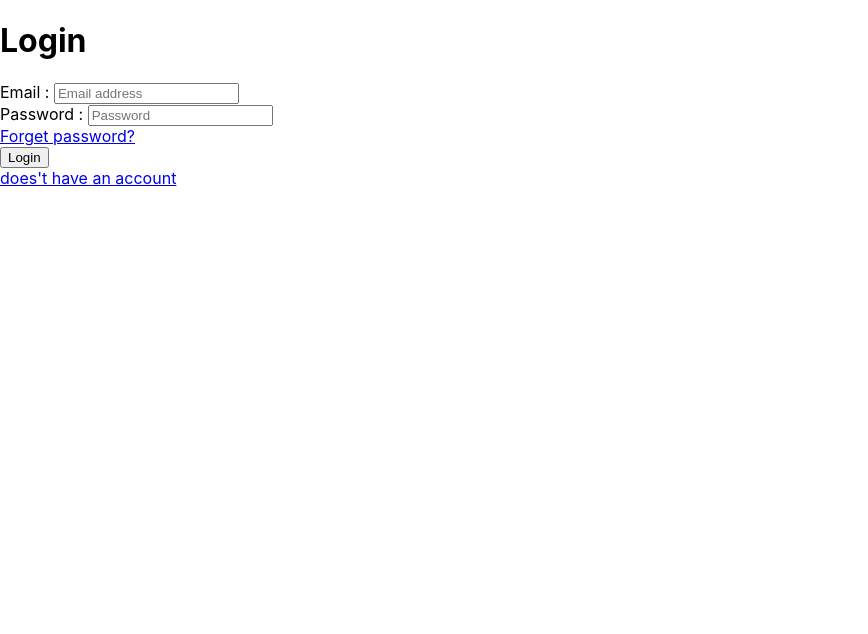
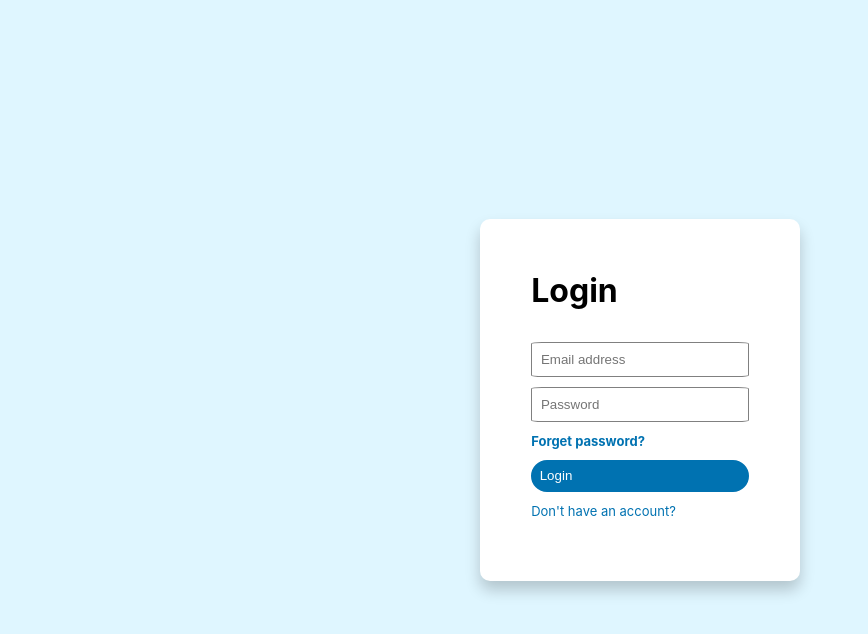
Before and after one commit to HseinKt/datingapp, a React (Create React App) app in the folder front_end/: page /login in a window 1280 px wide. Shown: the top 634 px of the page, without its empty margins (0-868 px from the left). Built offline with nearby package versions, Linux system fonts and the light colour scheme.

Commit message:
added login style

```diff
--- a/front_end/src/components/login_page/index.js
+++ b/front_end/src/components/login_page/index.js
@@ -3,11 +3,11 @@ import { useState } from "react";
 const LoginPage = () => {
     const [email, setEmail] = useState("");
     const [password, setPassword] = useState("");
+    const [user, setUser] = useState("");
 
     const handleSubmit = async(e)=> {
         e.preventDefault();
     }
-
 
     return (
         <div className="lgn-container">
@@ -15,31 +15,31 @@ const LoginPage = () => {
                 <h1>Login</h1>
                 <form onSubmit={handleSubmit} className="form-text">
                     <div className="input-container">
-                        <label htmlFor="email">Email : </label>
                         <input
                             type="text"
                             id="email"
+                            className="input"
                             placeholder="Email address"
                             value={email}
                             onChange={(e) => setEmail(e.target.value)}
                         />
                     </div>
                     <div className="input-container">
-                        <label htmlFor="password">Password : </label>
                         <input
-                            type="text"
+                            type="password"
                             id="password"
+                            className="input"
                             placeholder="Password"
                             value={password}
                             onChange={(e) => setPassword(e.target.value)}
                         />
                     </div>
-                    <div className="input-container">
+                    <div className="input-container forget-password">
                         <a href="#">Forget password?</a>
                     </div>
-                    <button type="submit" className="btn-container" id="btn-container" >Login</button>
-                    <div className="register-link">
-                         <a href="/register">does't have an account</a>
+                    <button type="submit" className="btn-container input-container" id="btn-container" >Login</button>
+                    <div className="register-link input-container">
+                         <a href="/register">Don't have an account?</a>
                     </div>
                 </form>
             </div>
--- a/front_end/src/index.css
+++ b/front_end/src/index.css
@@ -1,3 +1,16 @@
+:root {
+  --blue: #0072b1    ;
+  --dark_blue: #06283d;
+  --cyan: #47b5ff;
+  --light_blue: #dff6ff;
+}
+
+* {
+  margin: 0;
+  padding: 0;
+  box-sizing: border-box;
+}
+
 body {
   margin: 0;
   font-family: -apple-system, BlinkMacSystemFont, 'Segoe UI', 'Roboto', 'Oxygen',
@@ -5,9 +18,71 @@ body {
     sans-serif;
   -webkit-font-smoothing: antialiased;
   -moz-osx-font-smoothing: grayscale;
+  background-color: var(--light_blue);
+  overflow-x: hidden;
 }
 
 code {
   font-family: source-code-pro, Menlo, Monaco, Consolas, 'Courier New',
     monospace;
 }
+
+a {
+  text-decoration: none;
+  color: var(--blue);
+}
+
+/* Login page */
+.lgn-container{
+  display: flex;
+  align-items: center;
+  justify-content: center;
+  height: 100vh;
+}
+.box-container {
+  display: flex;
+  flex-direction: column;
+  align-items: space-around;
+  border-radius: 10px;
+  background-color: white;
+  padding: 4%;
+  width: 25%;
+  box-shadow: 0 9px 15px 0 rgba(0, 0, 0, 0.2);
+}
+
+.box-container h1 {
+  padding-bottom: 10%;
+}
+
+.input-container {
+  display: flex;
+  flex-direction: column;
+  justify-content: space-around;
+  margin-top: 5%;
+  margin-bottom: 5%;
+}
+
+.input {
+  padding: 4%;
+  border-radius: 5%;
+  border: 1px solid gray;
+}
+
+.forget-password {
+  font-weight: bold;
+  font-size: small;
+}
+
+.btn-container {
+  border-radius: 25px;
+  background-color: var(--blue);
+  color: white;
+  font-weight: 300;
+  width: 100%;
+  padding: 3%;
+  border: 2px solid var(--blue);
+}
+
+.register-link {
+  font-size: small;
+}
```
